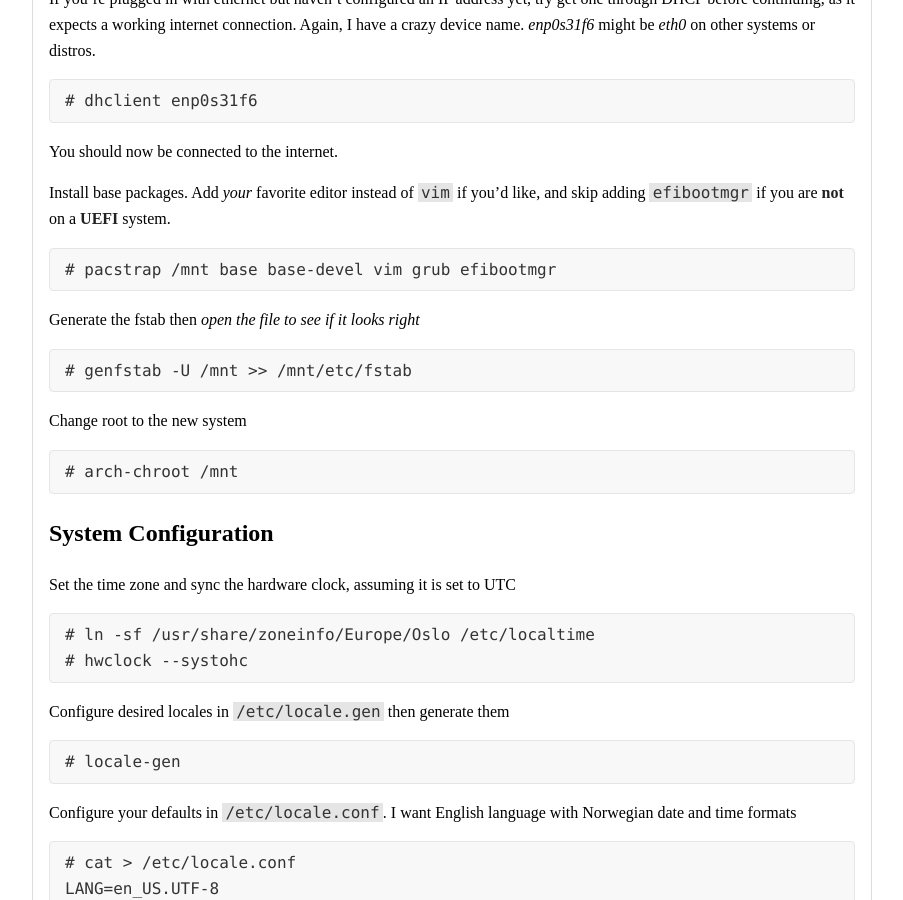
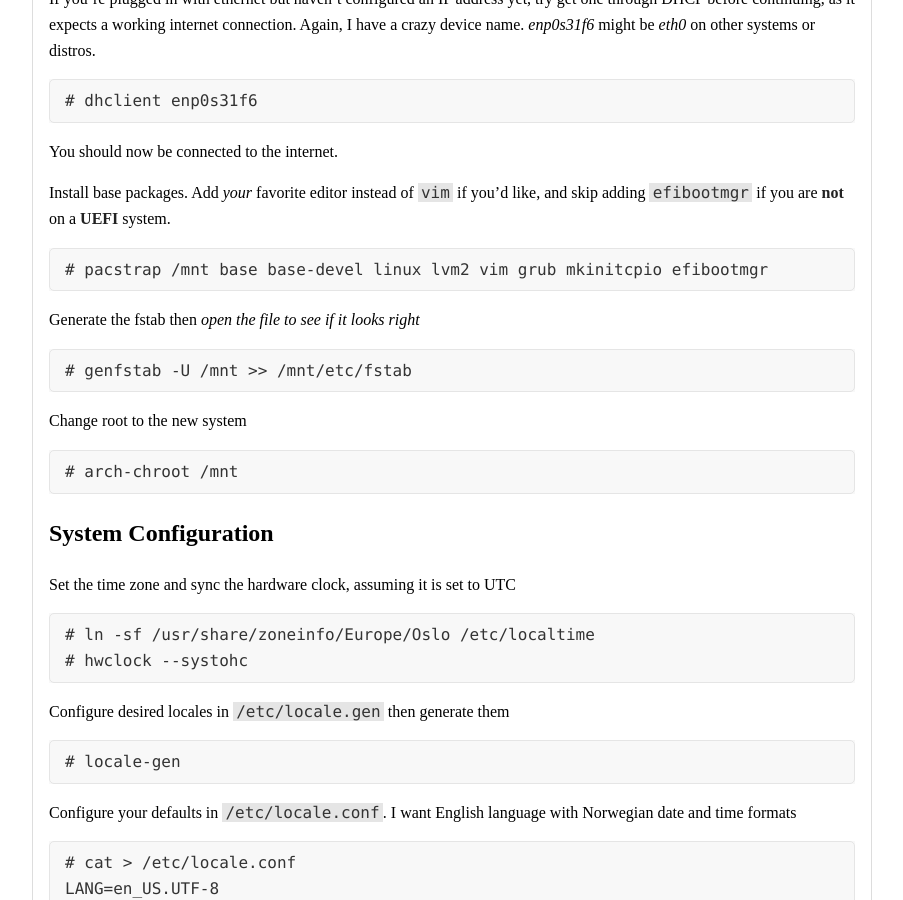
Before and after one commit to stigok/blog.stigok.com, a Jekyll site: the page built from collections/_posts/2018-05-03-lvm-in-luks-with-encrypted-boot-partition-and-suspend-to-disk.md, in a window 1280 px wide and 900 px high, scrolled down 6355 px. Shown: the whole window, without its empty margins (188-1091 px from the left). Built offline with Jekyll 4.4.1, drawn with Linux system fonts in a browser that asks for light colours.

Commit message:
Added packages to pacstrap that are required to generate grub configuration

```diff
--- a/collections/_posts/2018-05-03-lvm-in-luks-with-encrypted-boot-partition-and-suspend-to-disk.md
+++ b/collections/_posts/2018-05-03-lvm-in-luks-with-encrypted-boot-partition-and-suspend-to-disk.md
@@ -287,7 +287,7 @@ You should now be connected to the internet.
 Install base packages. Add *your* favorite editor instead of `vim` if you'd like,
 and skip adding `efibootmgr` if you are **not** on a **UEFI** system.
 
-    # pacstrap /mnt base base-devel vim grub efibootmgr
+    # pacstrap /mnt base base-devel linux lvm2 vim grub mkinitcpio efibootmgr
 
 Generate the fstab then *open the file to see if it looks right*
 
```
